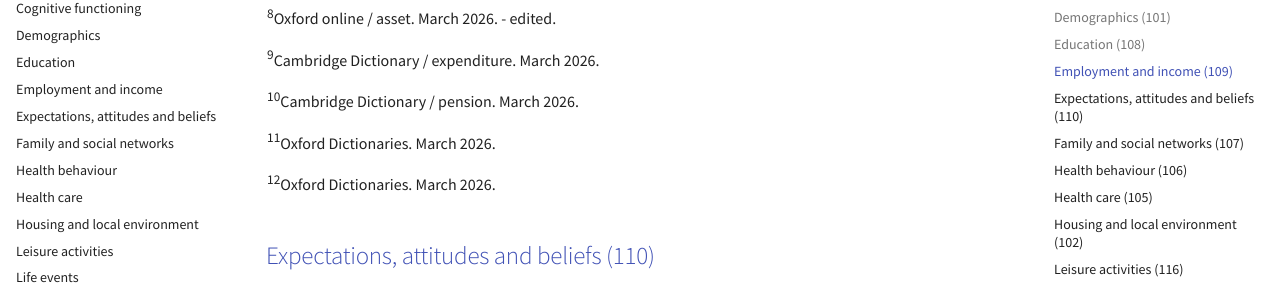
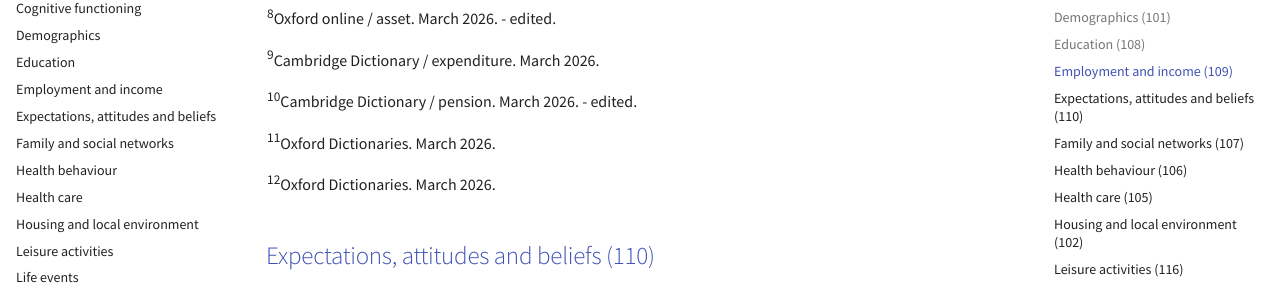
Before and after one commit to CLOSER-Cohorts/closer-vocabulary-2026, an MkDocs documentation site: the page built from docs/bibliography.md, in a window 1280 px wide and 900 px high, scrolled down 2053 px. Shown: the part 169-454 px from the top of the window. Built offline with MkDocs 1.6.1 and Material for MkDocs 9.7.7, drawn with Linux system fonts in a browser that asks for light colours.

Commit message:
Update bibliography.md

```diff
--- a/docs/bibliography.md
+++ b/docs/bibliography.md
@@ -93,7 +93,7 @@
 
 <sup>9</sup>Cambridge Dictionary / expenditure. March 2026.
 
-<sup>10</sup>Cambridge Dictionary / pension. March 2026.
+<sup>10</sup>Cambridge Dictionary / pension. March 2026. - edited.
 
 <sup>11</sup>Oxford Dictionaries. March 2026.
 
```
